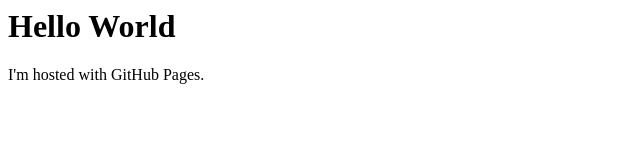
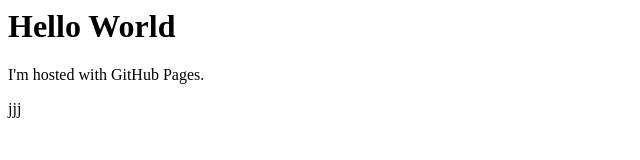
Before and after one commit to Deanna123/Deanna1, a plain HTML site: page Hello world.html in a window 1280 px wide. Shown: the full height of the page, 0-640 px from the left. Drawn offline with Linux system fonts and the light colour scheme.

Commit message:
Change demo

```diff
--- a/Hello world.html
+++ b/Hello world.html
@@ -4,5 +4,7 @@
 <body>
 <h1>Hello World</h1>
 <p>I'm hosted with GitHub Pages.</p>
+
+<p>jjj<p>
 </body>
 </html>
```
